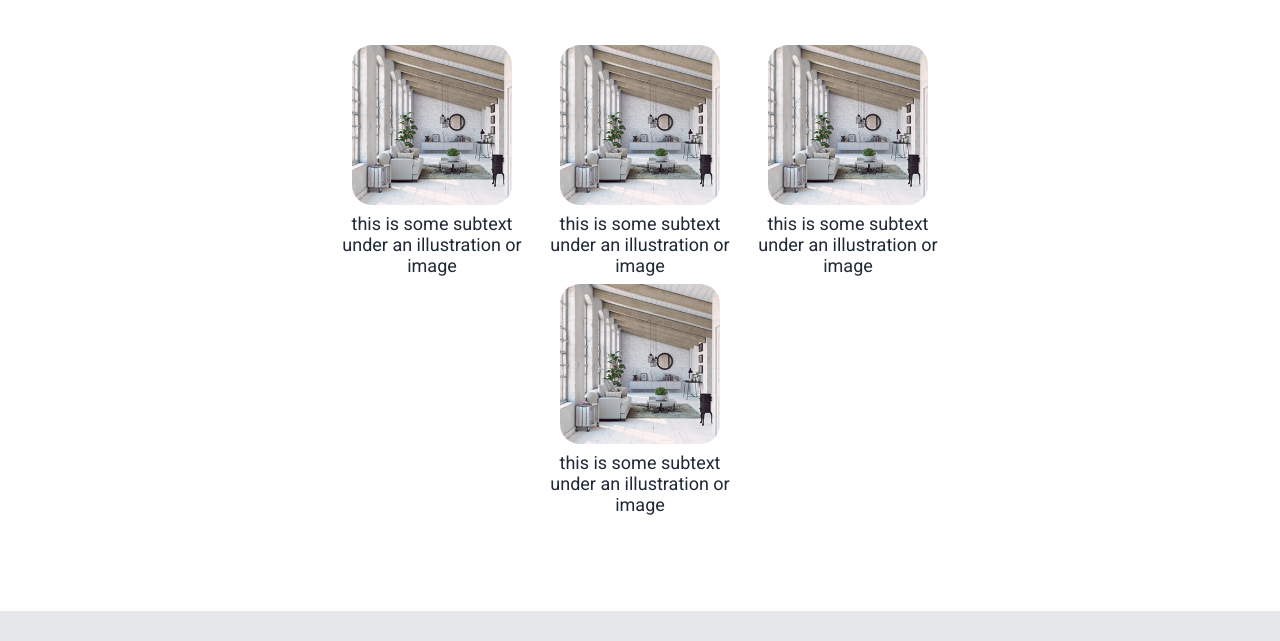
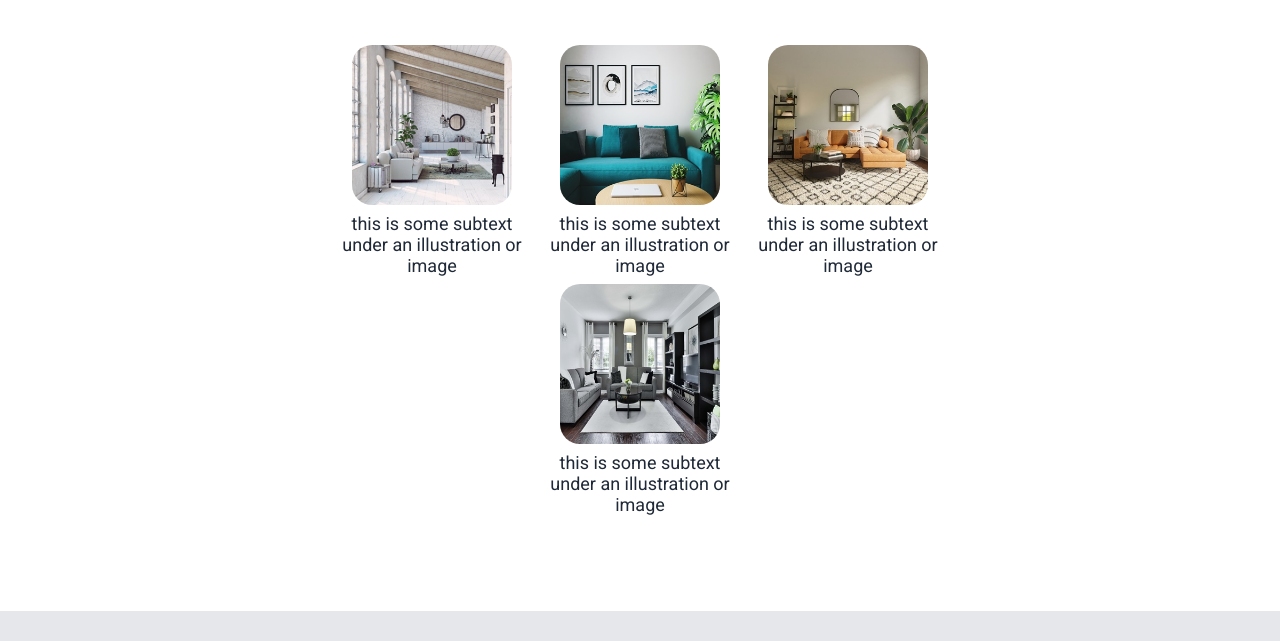
Before and after one commit to mfsfiqri/landing-page, a plain HTML site: page index.html in a window 1280 px wide. Shown: the part 691-1332 px from the top of the page. Drawn offline with Linux system fonts and the light colour scheme.

Commit message:
update img info

```diff
--- a/index.html
+++ b/index.html
@@ -43,19 +43,19 @@
       <h1>Some random information.</h1>
       <div class="photos">
         <div class="card">
-          <img src="img/info-card300.jpg" alt="card" />
+          <img src="img/info-card1.jpg" alt="card" />
           <p>this is some subtext under an illustration or image</p>
         </div>
         <div class="card">
-          <img src="img/info-card300.jpg" alt="card" />
+          <img src="img/info-card2.jpg" alt="card" />
           <p>this is some subtext under an illustration or image</p>
         </div>
         <div class="card">
-          <img src="img/info-card300.jpg" alt="card" />
+          <img src="img/info-card3.jpg" alt="card" />
           <p>this is some subtext under an illustration or image</p>
         </div>
         <div class="card">
-          <img src="img/info-card300.jpg" alt="card" />
+          <img src="img/info-card4.jpg" alt="card" />
           <p>this is some subtext under an illustration or image</p>
         </div>
       </div>
```
Also changed, not shown: img/info-card.jpg (deleted), img/info-card1.jpg (renamed from img/info-card300.jpg), img/info-card2.jpg (added), img/info-card3.jpg (added), img/info-card4.jpg (added).
